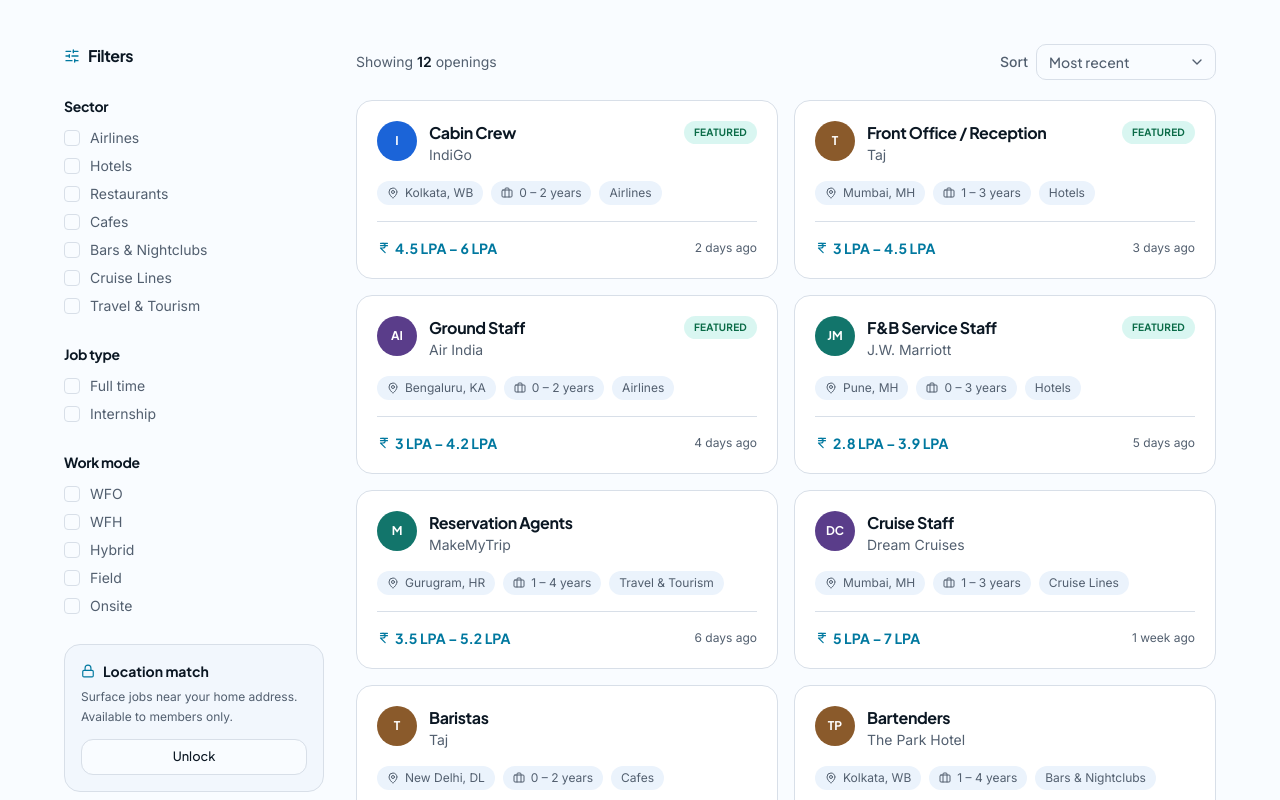
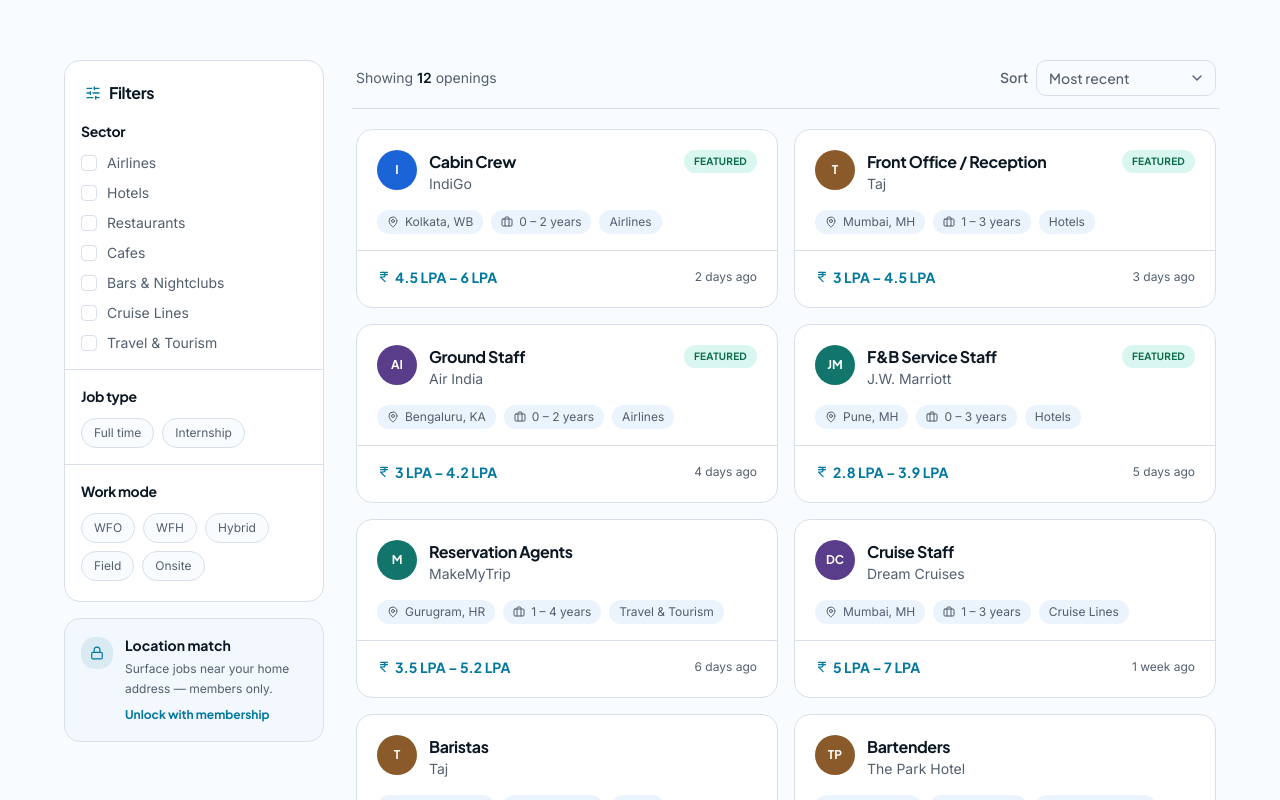
Before and after one commit to iim-marketers/jobclubb, a Next.js app: page /jobs in a window 1280 px wide. Shown: the part 440-1240 px from the top of the page. Built offline with nearby package versions, Linux system fonts and the light colour scheme.

Commit message:
job clubb new UI changes

```diff
--- a/src/app/(site)/jobs/page.tsx
+++ b/src/app/(site)/jobs/page.tsx
@@ -40,7 +40,7 @@
               className="h-11 border-0 bg-transparent pl-9 shadow-none focus-visible:ring-0"
             />
           </div>
-          <div className="relative flex-1 sm:max-w-[220px]">
+          <div className="relative flex-1 sm:max-w-55">
             <MapPin className="pointer-events-none absolute top-1/2 left-3 size-4 -translate-y-1/2 text-muted-foreground" />
             <Input
               aria-label="City or pincode"
@@ -57,56 +57,68 @@
         </form>
       </PageHeader>
 
-      <Section>
+      <Section className="py-12!">
         <div className="grid gap-8 lg:grid-cols-[260px_1fr]">
-          <aside className="min-w-0 space-y-7">
+          <aside className="min-w-0 lg:sticky lg:top-18 lg:self-start lg:pt-4">
+            <div className="rounded-2xl border border-border bg-card p-5">
               <div className="flex items-center gap-2 font-head font-bold tracking-tight">
                 <SlidersHorizontal className="size-4 text-brand" />
                 Filters
               </div>
 
+              <div className="mt-4 -mx-5 divide-y divide-border">
                 <FilterGroup title="Sector">
+                  <ul className="mt-3 grid grid-cols-2 gap-x-4 gap-y-2.5 lg:grid-cols-1">
                     {VERTICALS.map((v) => (
                       <FilterRow key={v.slug} label={v.name} />
                     ))}
+                  </ul>
                 </FilterGroup>
 
                 <FilterGroup title="Job type">
+                  <ul className="mt-3 flex flex-wrap gap-2">
                     {JOB_TYPES.map((t) => (
-                <FilterRow key={t} label={t} />
+                      <FilterChip key={t} label={t} />
                     ))}
+                  </ul>
                 </FilterGroup>
 
                 <FilterGroup title="Work mode">
+                  <ul className="mt-3 flex flex-wrap gap-2">
                     {WORK_MODES.map((m) => (
-                <FilterRow key={m} label={m} />
+                      <FilterChip key={m} label={m} />
                     ))}
+                  </ul>
                 </FilterGroup>
+              </div>
+            </div>
 
-            <div className="rounded-2xl border border-border bg-muted/50 p-4">
-              <div className="flex items-center gap-2 font-head text-sm font-bold">
+            <div className="mt-4 flex items-start gap-3 rounded-2xl border border-border bg-muted/50 p-4">
+              <span className="mt-0.5 flex size-8 flex-none items-center justify-center rounded-lg bg-brand/10">
                 <Lock className="size-3.5 text-brand" />
-                Location match
+              </span>
+              <div className="min-w-0">
+                <p className="font-head text-sm font-bold">Location match</p>
+                <p className="mt-1 text-xs leading-5 text-muted-foreground">
+                  Surface jobs near your home address — members only.
+                </p>
+                <Link
+                  href="/membership"
+                  className="mt-2 inline-flex items-center font-head text-xs font-bold text-brand hover:underline"
+                >
+                  Unlock with membership
+                </Link>
               </div>
-              <p className="mt-1.5 text-xs leading-5 text-muted-foreground">
-                Surface jobs near your home address. Available to members only.
-              </p>
-              <Button
-                size="sm"
-                variant="outline"
-                className="mt-3 w-full font-head"
-                nativeButton={false}
-                render={<Link href="/membership" />}
-              >
-                Unlock
-              </Button>
             </div>
           </aside>
 
           <div className="min-w-0">
-            <div className="flex items-center justify-between">
+            <div className="flex items-center justify-between gap-3 lg:sticky lg:top-18 lg:z-10 lg:-mx-1 lg:border-b lg:border-border lg:bg-background lg:px-1 lg:pt-4 lg:pb-3">
               <p className="text-sm text-muted-foreground">
-                Showing <span className="font-semibold text-foreground">{JOBS.length}</span>{" "}
+                Showing{" "}
+                <span className="font-semibold text-foreground">
+                  {JOBS.length}
+                </span>{" "}
                 openings
               </p>
               <div className="flex items-center gap-2 text-sm text-muted-foreground">
@@ -119,13 +131,19 @@
                   }}
                   defaultValue="recent"
                 >
-                  <SelectTrigger id="sort" size="sm" className="w-[180px] font-head font-medium">
+                  <SelectTrigger
+                    id="sort"
+                    size="sm"
+                    className="w-45 font-head font-medium"
+                  >
                     <SelectValue />
                   </SelectTrigger>
                   <SelectContent>
                     <SelectItem value="recent">Most recent</SelectItem>
                     <SelectItem value="salary">Salary: high to low</SelectItem>
-                    <SelectItem value="experience">Experience: low to high</SelectItem>
+                    <SelectItem value="experience">
+                      Experience: low to high
+                    </SelectItem>
                   </SelectContent>
                 </Select>
               </div>
@@ -145,8 +163,9 @@
                 More openings inside
               </p>
               <p className="mx-auto mt-1.5 max-w-md text-sm leading-6 text-muted-foreground">
-                Free browsing shows position, location, experience and salary range only.
-                Membership unlocks full job details and one-click apply.
+                Free browsing shows position, location, experience and salary
+                range only. Membership unlocks full job details and one-click
+                apply.
               </p>
               <Button
                 className="mt-4 bg-brand font-head text-brand-foreground hover:bg-brand-dark"
@@ -171,24 +190,43 @@
   children: React.ReactNode;
 }) {
   return (
-    <div>
+    <div className="py-4 px-4 first:pt-0 last:pb-0">
       <h3 className="font-head text-sm font-bold tracking-tight">{title}</h3>
-      <ul className="mt-3 space-y-2">{children}</ul>
+      {children}
     </div>
   );
 }
 
+function filterId(label: string) {
+  return `filter-${label.toLowerCase().replace(/[^a-z0-9]+/g, "-")}`;
+}
+
 function FilterRow({ label }: { label: string }) {
-  const id = `filter-${label.toLowerCase().replace(/[^a-z0-9]+/g, "-")}`;
+  const id = filterId(label);
   return (
-    <li className="flex items-center gap-2.5">
+    <li className="flex min-w-0 items-center gap-2.5">
       <Checkbox id={id} />
       <Label
         htmlFor={id}
-        className="cursor-pointer text-sm font-normal text-muted-foreground hover:text-foreground"
+        className="cursor-pointer truncate text-sm font-normal text-muted-foreground hover:text-foreground"
       >
         {label}
       </Label>
     </li>
   );
 }
+
+function FilterChip({ label }: { label: string }) {
+  const id = filterId(label);
+  return (
+    <li>
+      <input type="checkbox" id={id} className="peer sr-only" />
+      <label
+        htmlFor={id}
+        className="inline-flex cursor-pointer items-center rounded-full border border-border bg-background px-3 py-1.5 text-xs text-muted-foreground transition-colors hover:border-brand/50 hover:text-foreground peer-checked:border-brand peer-checked:bg-brand peer-checked:text-brand-foreground peer-focus-visible:ring-3 peer-focus-visible:ring-ring/50"
+      >
+        {label}
+      </label>
+    </li>
+  );
+}
--- a/src/app/globals.css
+++ b/src/app/globals.css
@@ -140,3 +140,13 @@
     animation: none;
   }
 }
+
+/* Horizontal snap carousels used on small screens (see home page sections). */
+.jc-hscroll {
+  scrollbar-width: none;
+  -webkit-overflow-scrolling: touch;
+}
+
+.jc-hscroll::-webkit-scrollbar {
+  display: none;
+}
--- a/src/components/job-card.tsx
+++ b/src/components/job-card.tsx
@@ -12,11 +12,16 @@
         <CompanyAvatar name={job.company} />
         <div className="min-w-0 flex-1">
           <h3 className="truncate font-head font-bold tracking-tight transition-colors group-hover:text-brand">
-            <Link href={`/jobs/${job.slug}`} className="after:absolute after:inset-0">
+            <Link
+              href={`/jobs/${job.slug}`}
+              className="after:absolute after:inset-0"
+            >
               {job.title}
             </Link>
           </h3>
-          <p className="truncate text-sm text-muted-foreground">{job.company}</p>
+          <p className="truncate text-sm text-muted-foreground">
+            {job.company}
+          </p>
         </div>
         {job.featured && (
           <span className="flex-none rounded-full bg-brand-accent/15 px-2.5 py-1 font-head text-[10px] font-bold tracking-wide text-good uppercase">
@@ -31,7 +36,7 @@
         <Pill>{job.vertical}</Pill>
       </ul>
 
-      <div className="mt-4 flex items-center justify-between border-t border-border pt-4">
+      <div className="mt-4 flex -mx-5 px-5 items-center justify-between border-t border-border pt-4">
         <span className="flex items-center gap-1 font-head text-sm font-bold text-brand">
           <IndianRupee className="size-3.5" />
           {job.salaryRange.replace("₹", "")}
--- a/src/components/page-shell.tsx
+++ b/src/components/page-shell.tsx
@@ -10,7 +10,7 @@
   children?: React.ReactNode;
 }) {
   return (
-    <section className="border-b border-border bg-linear-to-b from-muted/60 to-background px-4 py-14 sm:px-6">
+    <section className="border-b border-border bg-linear-to-b from-muted/60 to-background px-4 pt-8 pb-12 md:py-12 lg:py-16 sm:px-6">
       <div className="mx-auto max-w-6xl">
         {eyebrow && (
           <p className="font-head text-xs font-bold tracking-[0.14em] text-brand uppercase">
@@ -47,7 +47,7 @@
   children: React.ReactNode;
 }) {
   return (
-    <section className={`px-4 py-16 sm:px-6 ${className}`}>
+    <section className={`px-4 py-12 md:py-16 sm:px-6 ${className}`}>
       <div className="mx-auto max-w-6xl">{children}</div>
     </section>
   );
```
Also changed, not shown: src/app/(site)/page.tsx (+58 -26 lines). Lines whose indentation alone changed are shown as unchanged.
